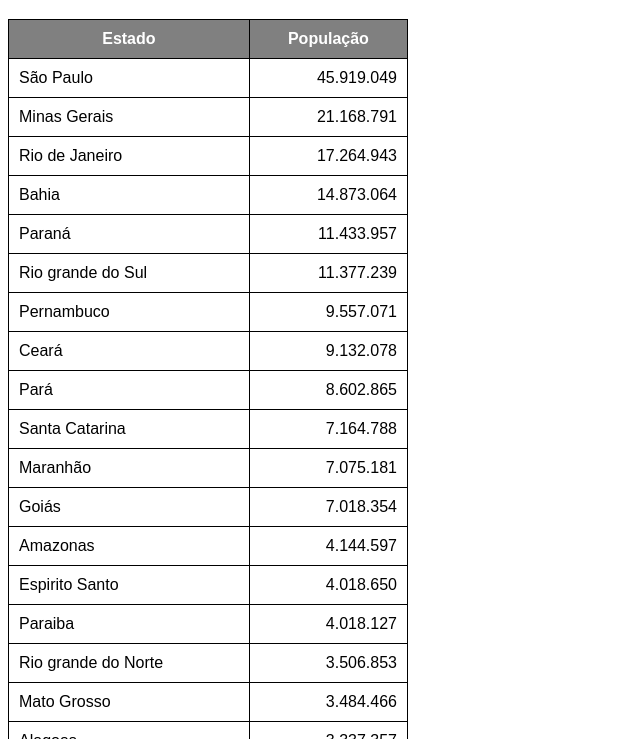
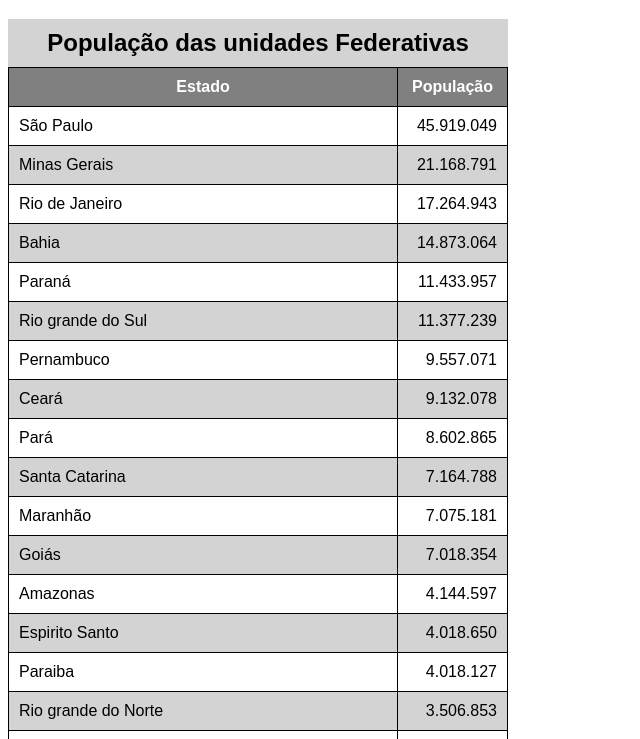
Before and after one commit to rafaelavelar45/ESTUDOS-HTML5-E-CSS3, a plain HTML site: page ex023/tabela002.html in a window 1280 px wide. Shown: the part 61-800 px from the top of the page, without its empty margins (0-640 px from the left). Drawn offline with Linux system fonts and the light colour scheme.

Commit message:
scope , efeito zebrado em tabelas

```diff
--- a/ex023/tabela002.html
+++ b/ex023/tabela002.html
@@ -9,7 +9,7 @@
         font-family: Arial, Helvetica, sans-serif;
        }
        table{
-        width: 400px;
+        width: 500px;
         border-collapse: collapse;
        }
 
@@ -17,6 +17,21 @@
         border: 1px solid black;
         padding: 10px;
 
+       }
+
+       caption{
+        font-size: 1.5em;
+        font-weight: bold;
+        padding: 10px;
+        background-color: lightgray;
+       }
+       /* EFEITO ZEBRADO UTILIZADO NA TABELA */
+       tbody > tr:nth-child(odd) { /* 2n -1 que tira um e coloca no anterior */
+        background-color: white;
+       }
+
+       tbody > tr:nth-child(even){ /* 2n  coloca de 2 em 2 */
+        background-color: lightgray;
        }
 
        thead, tfoot{
@@ -33,6 +48,7 @@
     <h1>Uso de Tabelas grandes</h1>
     <!--ANATOMIA DA PARA TABELAS GRANDES
     TABLE
+        CAPTION
         THEAD
            TR, TD, TH
         TBODY
@@ -41,13 +57,14 @@
            TR, TD, TH
     -->
     <table>
-        <thead>
+        <caption>População das unidades Federativas</caption> <!--Legenda da minha tabela-->
+        <thead> <!--Cabeça da minha tabela-->
             <tr>
-                <th>Estado</th>
-                <th>População</th>
+                <th scope="col">Estado</th>
+                <th scope="col" style="width: 50px;">População</th>
             </tr>
         </thead>
-        <tbody>
+        <tbody> <!--Corpo ta da minha tabela-->
             <tr>
                 <td>São Paulo</td>
                 <td class="num">45.919.049</td>
@@ -157,9 +174,9 @@
                 <td class="num">605.761</td>
             </tr>
         </tbody>
-        <tfoot>
+        <tfoot> <!--rodape da minha tabela-->
                 <tr>
-                    <th>Total de Habitantes</th>
+                    <th scope="row">Total de Habitantes</th>
                     <td class="num"><strong>210.147.125</strong></td>
                 </tr>
         </tfoot>
```
